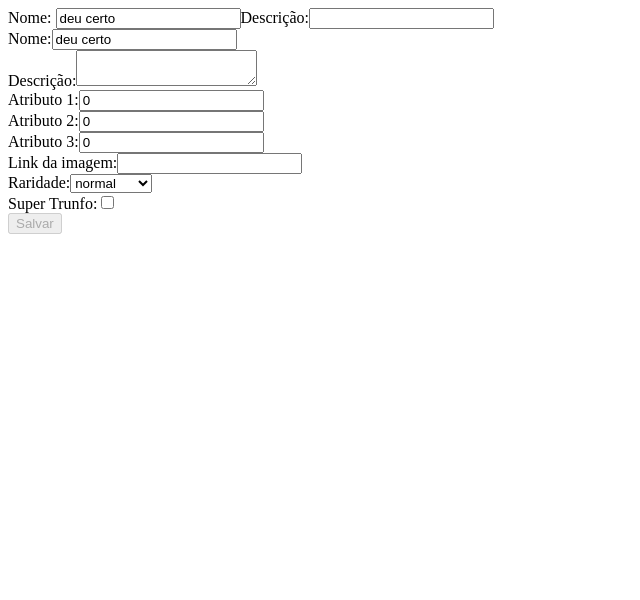
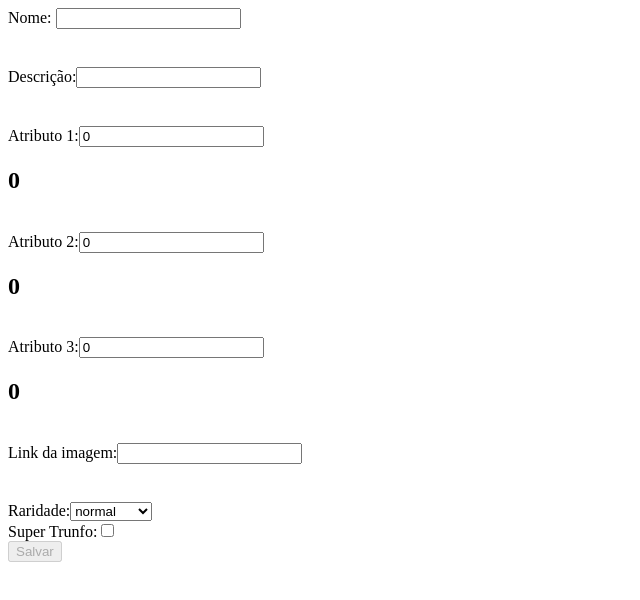
Before and after one commit to jose-cleiton/Exercicio-projeto-react, a React (Create React App) app: page / in a window 1280 px wide. Shown: the top 600 px of the page, without its empty margins (0-640 px from the left). Built offline with nearby package versions, Linux system fonts and the light colour scheme.

Commit message:
Efim Input ok

```diff
--- a/src/App.js
+++ b/src/App.js
@@ -4,11 +4,11 @@ class App extends React.Component {
   constructor(props) {
     super(props);
     this.state = {
-      cardName: "deu certo",
+      cardName: "",
       cardDescription: "",
-      cardAttr1: "0",
-      cardAttr2: "0",
-      cardAttr3: "0",
+      cardAttr1: 0,
+      cardAttr2: 0,
+      cardAttr3: 0,
       cardImage: "",
       cardRare: "normal",
       cardTrunfo: false,
@@ -24,6 +24,8 @@ class App extends React.Component {
   onInputChange = ({ target }) => {
     const { name } = target;
     const value = target.type === "checkbox" ? target.checked : target.value;
+
+    console.log("ta digitando");
 
     this.setState(
       {
--- a/src/components/Form.js
+++ b/src/components/Form.js
@@ -20,89 +20,58 @@ class Form extends React.Component {
 
     return (
       <>
+        <form onSubmit={(e) => e.preventDefault()}>
           <Input
+            name="cardName"
             label="Nome: "
-          cardName={cardName}
             nameInput="name-input"
-          onChange={onInputChange}
+            onInputChange={onInputChange}
             type="text"
+            value={cardName}
+          />
+
+          <Input
+            name="cardDescription"
+            label=" Descrição:"
+            nameInput="description-input"
+            onInputChange={onInputChange}
+            type="textarea"
+            value={cardDescription}
+          />
+
+          <Input
+            name="cardAttr1"
+            label="Atributo 1:"
+            nameInput="attr1-input"
+            onInputChange={onInputChange}
+            type="number"
+            value={cardAttr1}
           />
           <Input
-          label="Descrição:"
-          cardDescription={cardDescription}
-          nameInput="description-input"
-          type="textarea"
+            name="cardAttr2"
+            label="Atributo 2:"
+            nameInput="att2-input"
+            onInputChange={onInputChange}
+            type="number"
+            value={cardAttr2}
           />
-        <form onSubmit={(e) => e.preventDefault()}>
-          <div>
-            <label htmlFor="cardName">
-              Nome:
-              <input
-                name="cardName"
-                data-testid="name-input"
-                value={cardName}
-                onChange={onInputChange}
+          <Input
+            name="cardAttr3"
+            label="Atributo 3:"
+            nameInput="attr3-input"
+            onInputChange={onInputChange}
+            type="number"
+            value={cardAttr3}
           />
-            </label>
-          </div>
-          <div>
-            <label htmlFor="cardDescription">
-              Descrição:
-              <textarea
-                name="cardDescription"
-                data-testid="description-input"
-                value={cardDescription}
-                onChange={onInputChange}
+
+          <Input
+            name="cardImage"
+            label=" Link da imagem:"
+            nameInput="image-input"
+            onInputChange={onInputChange}
+            type="text"
+            value={cardImage}
           />
-            </label>
-          </div>
-          <div>
-            <label htmlFor="cardAttr1">
-              Atributo 1:
-              <input
-                type="number"
-                name="cardAttr1"
-                data-testid="attr1-input"
-                value={cardAttr1}
-                onChange={onInputChange}
-              />
-            </label>
-          </div>
-          <div>
-            <label htmlFor="cardAttr2">
-              Atributo 2:
-              <input
-                type="number"
-                name="cardAttr2"
-                data-testid="attr2-input"
-                value={cardAttr2}
-                onChange={onInputChange}
-              />
-            </label>
-          </div>
-          <div>
-            <label htmlFor="cardAttr3">
-              Atributo 3:
-              <input
-                type="number"
-                name="cardAttr3"
-                data-testid="attr3-input"
-                value={cardAttr3}
-                onChange={onInputChange}
-              />
-            </label>
-          </div>
-          <div>
-            <label htmlFor="cardImage">
-              Link da imagem:
-              <input
-                name="cardImage"
-                data-testid="image-input"
-                value={cardImage}
-                onChange={onInputChange}
-              />
-            </label>
-          </div>
           <div>
             <label htmlFor="cardRare">
               Raridade:
--- a/src/components/Input.js
+++ b/src/components/Input.js
@@ -2,39 +2,23 @@ import React from "react";
 
 class Input extends React.Component {
   render() {
-    const {
-      cardName,
-      cardDescription,
-      cardAttr1,
-      cardAttr2,
-      cardAttr3,
-      cardImage,
-      cardRare,
-      cardTrunfo,
-      hasTrunfo,
-      isSaveButtonDisabled,
-      onInputChange,
-      onSaveButtonClick,
-      nameInput,
-      estado,
-      type,
-      label
-    } = this.props;
-
-    console.log(cardName);
-    console.log(this.props);
-
     return (
       <>
-        <label htmlFor="cardName">
-          {label}
-          <input
-            value={cardName}
-            data-testid={nameInput}
-            type={type}
-            onChange={onInputChange}
-          />
-        </label>
+        <section>
+          <label>
+            {this.props.label}
+            <input
+              name={this.props.name}
+              data-testid={this.props.nameInput}
+              value={this.props.value}
+              onChange={this.props.onInputChange}
+              type={this.props.type}
+            />
+            <h1>{this.props.value}</h1>
+          </label>
+        </section>
+
+        <br />
       </>
     );
   }
```
Lines whose indentation alone changed are shown as unchanged.
